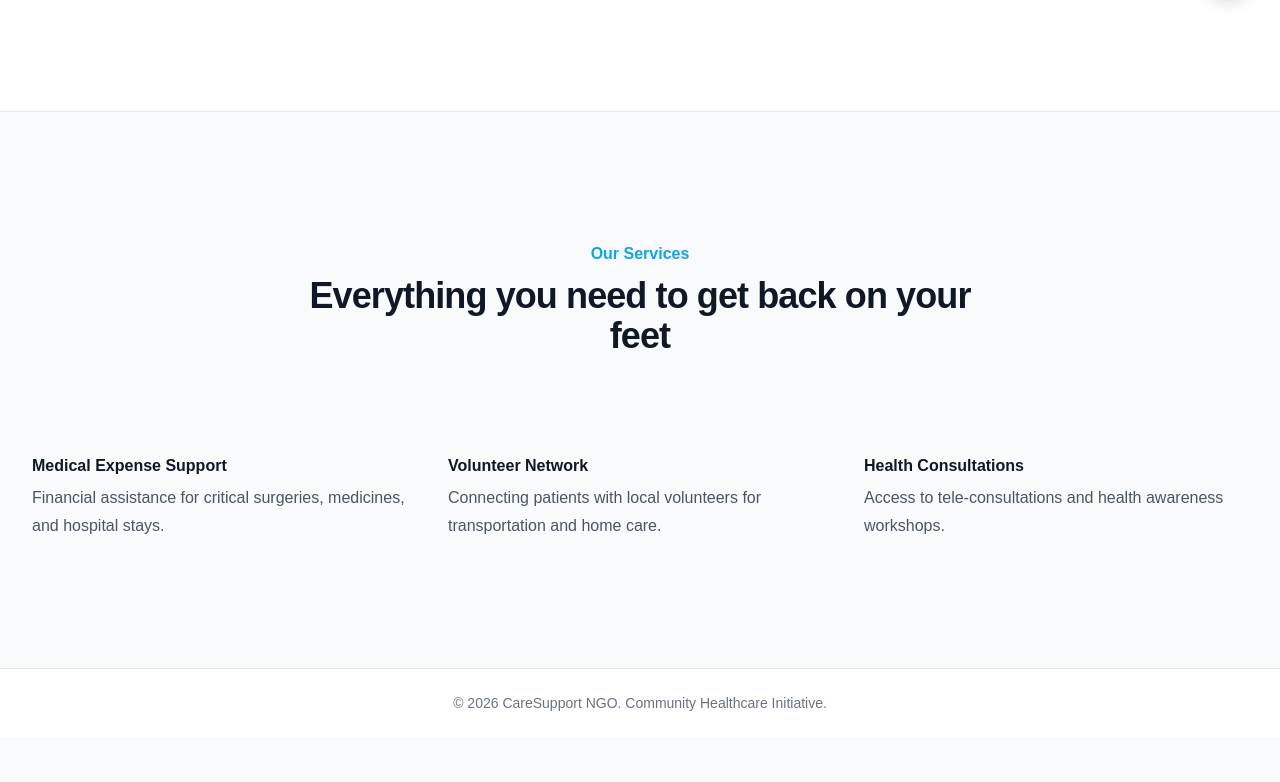
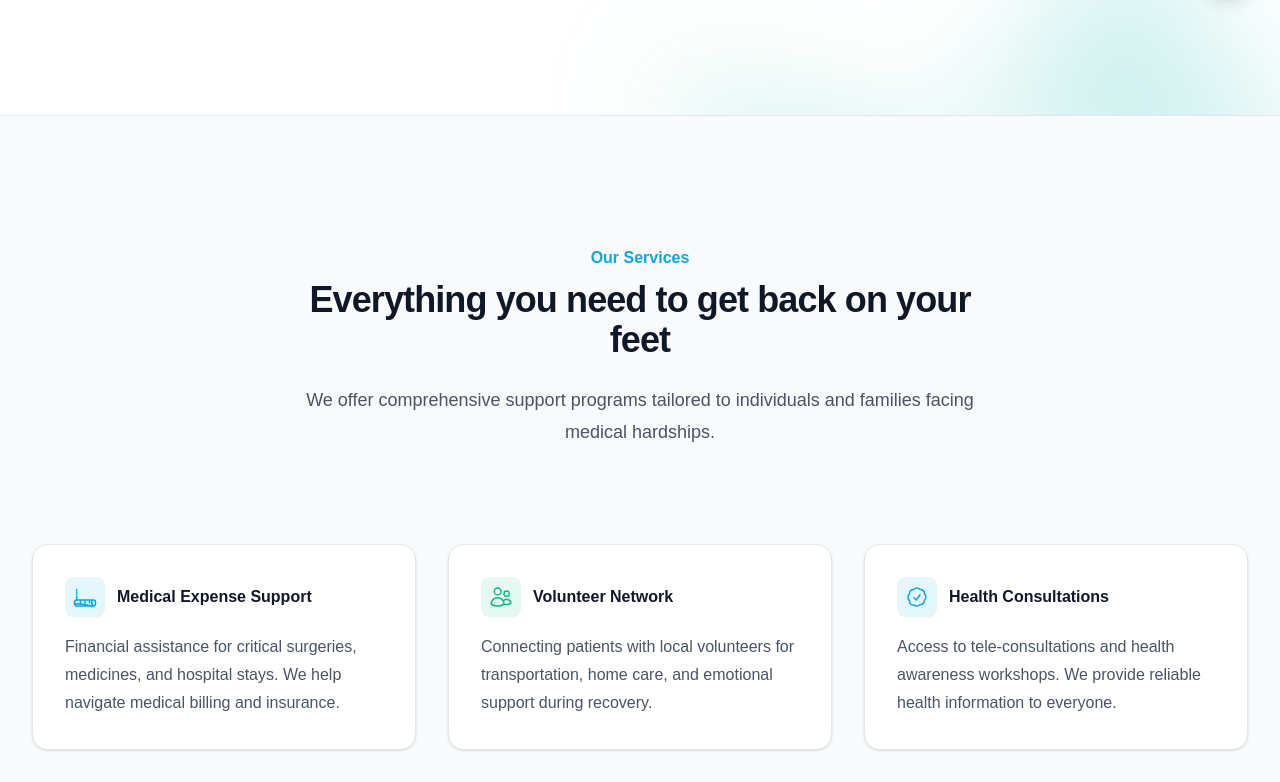
Before and after one commit to Gokula-krishnan-0010/healthcare-support-webapp, a Next.js app: page / in a window 1280 px wide. Shown: the part 778-1560 px from the top of the page. Before the commit the page ends 1515 px from the top, so only its background shows below. Built offline with nearby package versions, Linux system fonts and the light colour scheme.

Commit message:
style: enhance dark theme for home page with gradients and cards

```diff
--- a/src/app/page.tsx
+++ b/src/app/page.tsx
@@ -2,63 +2,92 @@ import Link from 'next/link';
 
 export default function Home() {
   return (
-    <div className="bg-white dark:bg-slate-900 transition-colors">
-      <div className="relative isolate px-6 pt-14 lg:px-8">
+    <div className="bg-white dark:bg-slate-900 transition-colors duration-500">
+      {/* Hero Section */}
+      <div className="relative isolate px-6 pt-14 lg:px-8 overflow-hidden">
+        {/* Decorative background elements for dark mode */}
+        <div className="absolute inset-x-0 -top-40 -z-10 transform-gpu overflow-hidden blur-3xl sm:-top-80" aria-hidden="true">
+          <div className="relative left-[calc(50%-11rem)] aspect-1155/678 w-[36.125rem] -translate-x-1/2 rotate-[30deg] bg-gradient-to-tr from-primary to-secondary opacity-20 sm:left-[calc(50%-30rem)] sm:w-[72.1875rem]" style={{ clipPath: 'polygon(74.1% 44.1%, 100% 61.6%, 97.5% 26.9%, 85.5% 0.1%, 80.7% 2%, 72.5% 32.5%, 60.2% 62.4%, 52.4% 68.1%, 47.5% 58.3%, 45.2% 34.5%, 27.5% 76.7%, 0.1% 64.9%, 17.9% 100%, 27.6% 76.8%, 76.1% 97.7%, 74.1% 44.1%)' }}></div>
+        </div>
+
         <div className="mx-auto max-w-2xl py-32 sm:py-48 lg:py-56">
           <div className="text-center">
             <h1 className="text-4xl font-bold tracking-tight text-gray-900 dark:text-white sm:text-6xl">
               Healthcare Support for Our Community
             </h1>
-            <p className="mt-6 text-lg leading-8 text-gray-600 dark:text-slate-400">
+            <p className="mt-6 text-lg leading-8 text-gray-600 dark:text-slate-300">
               CareSupport NGO provides essential medical assistance, volunteer coordination, and healthcare resources to those in need. We use technology to bridge the gap between patients and providers.
             </p>
             <div className="mt-10 flex items-center justify-center gap-x-6">
               <Link
                 href="/form"
-                className="rounded-md bg-primary px-3.5 py-2.5 text-sm font-semibold text-white shadow-sm hover:bg-sky-500 focus-visible:outline focus-visible:outline-2 focus-visible:outline-offset-2 focus-visible:outline-primary transition-colors"
+                className="rounded-md bg-primary px-5 py-3 text-sm font-semibold text-white shadow-sm hover:bg-sky-500 focus-visible:outline focus-visible:outline-2 focus-visible:outline-offset-2 focus-visible:outline-primary transition-all transform hover:scale-105"
               >
                 Request Support
               </Link>
-              <Link href="/form" className="text-sm font-semibold leading-6 text-gray-900 dark:text-slate-200">
+              <Link href="/form" className="text-sm font-semibold leading-6 text-gray-900 dark:text-slate-200 hover:text-primary dark:hover:text-primary transition-colors">
                 Learn more <span aria-hidden="true">→</span>
               </Link>
             </div>
           </div>
         </div>
+
+        <div className="absolute inset-x-0 top-[calc(100%-13rem)] -z-10 transform-gpu overflow-hidden blur-3xl sm:top-[calc(100%-30rem)]" aria-hidden="true">
+          <div className="relative left-[calc(50%+3rem)] aspect-1155/678 w-[36.125rem] -translate-x-1/2 bg-gradient-to-tr from-secondary to-primary opacity-20 sm:left-[calc(50%+36rem)] sm:w-[72.1875rem]" style={{ clipPath: 'polygon(74.1% 44.1%, 100% 61.6%, 97.5% 26.9%, 85.5% 0.1%, 80.7% 2%, 72.5% 32.5%, 60.2% 62.4%, 52.4% 68.1%, 47.5% 58.3%, 45.2% 34.5%, 27.5% 76.7%, 0.1% 64.9%, 17.9% 100%, 27.6% 76.8%, 76.1% 97.7%, 74.1% 44.1%)' }}></div>
+        </div>
       </div>
 
-      <div className="bg-gray-50 dark:bg-slate-800/50 py-24 sm:py-32 transition-colors border-t border-gray-100 dark:border-slate-800">
+      {/* Services Section */}
+      <div className="bg-gray-50 dark:bg-slate-800/50 py-24 sm:py-32 transition-colors border-t border-gray-200 dark:border-slate-800">
         <div className="mx-auto max-w-7xl px-6 lg:px-8">
           <div className="mx-auto max-w-2xl lg:text-center">
-            <h2 className="text-base font-semibold leading-7 text-primary">Our Services</h2>
+            <h2 className="text-base font-semibold leading-7 text-primary dark:text-primary">Our Services</h2>
             <p className="mt-2 text-3xl font-bold tracking-tight text-gray-900 dark:text-white sm:text-4xl">
               Everything you need to get back on your feet
+            </p>
+            <p className="mt-6 text-lg leading-8 text-gray-600 dark:text-slate-400">
+              We offer comprehensive support programs tailored to individuals and families facing medical hardships.
             </p>
           </div>
           <div className="mx-auto mt-16 max-w-2xl sm:mt-20 lg:mt-24 lg:max-w-none">
             <dl className="grid max-w-xl grid-cols-1 gap-x-8 gap-y-16 lg:max-w-none lg:grid-cols-3">
-              <div className="flex flex-col">
-                <dt className="text-base font-semibold leading-7 text-gray-900 dark:text-slate-100">
+              <div className="flex flex-col bg-white dark:bg-slate-800 p-8 rounded-2xl shadow-sm border border-gray-100 dark:border-slate-700 hover:shadow-md transition-all">
+                <dt className="text-base font-semibold leading-7 text-gray-900 dark:text-slate-100 flex items-center gap-3">
+                  <div className="h-10 w-10 rounded-lg bg-primary/10 flex items-center justify-center">
+                    <svg className="h-6 w-6 text-primary" fill="none" viewBox="0 0 24 24" strokeWidth="1.5" stroke="currentColor">
+                      <path strokeLinecap="round" strokeLinejoin="round" d="M2.25 18.75a60.07 60.07 0 0115.797 2.101c.727.198 1.453-.342 1.453-1.096V18.75M3.75 4.5v.75m0 1.5v.75m0 1.5v.75m0 1.5V15m15 0v.75m0 1.5v.75m0 1.5v.75m0 1.5V15M3.75 15h16.5M3.75 15a2.25 2.25 0 00-2.25 2.25v1.5a2.25 2.25 0 002.25 2.25h16.5a2.25 2.25 0 002.25-2.25v-1.5a2.25 2.25 0 00-2.25-2.25M7.5 15v3m4.5-3v3m4.5-3v3" />
+                    </svg>
+                  </div>
                   Medical Expense Support
                 </dt>
-                <dd className="mt-1 flex flex-auto flex-col text-base leading-7 text-gray-600 dark:text-slate-400">
-                  <p className="flex-auto">Financial assistance for critical surgeries, medicines, and hospital stays.</p>
+                <dd className="mt-4 flex flex-auto flex-col text-base leading-7 text-gray-600 dark:text-slate-400">
+                  <p className="flex-auto">Financial assistance for critical surgeries, medicines, and hospital stays. We help navigate medical billing and insurance.</p>
                 </dd>
               </div>
-              <div className="flex flex-col">
-                <dt className="text-base font-semibold leading-7 text-gray-900 dark:text-slate-100">
+              <div className="flex flex-col bg-white dark:bg-slate-800 p-8 rounded-2xl shadow-sm border border-gray-100 dark:border-slate-700 hover:shadow-md transition-all">
+                <dt className="text-base font-semibold leading-7 text-gray-900 dark:text-slate-100 flex items-center gap-3">
+                  <div className="h-10 w-10 rounded-lg bg-secondary/10 flex items-center justify-center">
+                    <svg className="h-6 w-6 text-secondary" fill="none" viewBox="0 0 24 24" strokeWidth="1.5" stroke="currentColor">
+                      <path strokeLinecap="round" strokeLinejoin="round" d="M15 19.128a9.38 9.38 0 002.625.372 9.337 9.337 0 004.121-.952 4.125 4.125 0 00-7.533-2.493M15 19.128v-.003c0-1.113-.285-2.16-.786-3.07M15 19.128v.106A12.318 12.318 0 018.624 21c-2.331 0-4.512-.645-6.374-1.766l-.001-.109a6.375 6.375 0 0111.964-3.07M12 6.375a3.375 3.375 0 11-6.75 0 3.375 3.375 0 016.75 0zm8.25 2.25a2.625 2.625 0 11-5.25 0 2.625 2.625 0 015.25 0z" />
+                    </svg>
+                  </div>
                   Volunteer Network
                 </dt>
-                <dd className="mt-1 flex flex-auto flex-col text-base leading-7 text-gray-600 dark:text-slate-400">
-                  <p className="flex-auto">Connecting patients with local volunteers for transportation and home care.</p>
+                <dd className="mt-4 flex flex-auto flex-col text-base leading-7 text-gray-600 dark:text-slate-400">
+                  <p className="flex-auto">Connecting patients with local volunteers for transportation, home care, and emotional support during recovery.</p>
                 </dd>
               </div>
-              <div className="flex flex-col">
-                <dt className="text-base font-semibold leading-7 text-gray-900 dark:text-slate-100">
+              <div className="flex flex-col bg-white dark:bg-slate-800 p-8 rounded-2xl shadow-sm border border-gray-100 dark:border-slate-700 hover:shadow-md transition-all">
+                <dt className="text-base font-semibold leading-7 text-gray-900 dark:text-slate-100 flex items-center gap-3">
+                  <div className="h-10 w-10 rounded-lg bg-primary/10 flex items-center justify-center">
+                    <svg className="h-6 w-6 text-primary" fill="none" viewBox="0 0 24 24" strokeWidth="1.5" stroke="currentColor">
+                      <path strokeLinecap="round" strokeLinejoin="round" d="M9 12.75L11.25 15 15 9.75M21 12c0 1.268-.63 2.39-1.593 3.068a3.745 3.745 0 01-1.043 3.296 3.745 3.745 0 01-3.296 1.043A3.745 3.745 0 0112 21a3.745 3.745 0 01-3.068-.957 3.745 3.745 0 01-3.296-1.043 3.745 3.745 0 01-1.043-3.296A3.745 3.745 0 013 12c0-1.268.63-2.39 1.593-3.068a3.745 3.745 0 011.043-3.296 3.745 3.745 0 013.296-1.043A3.745 3.745 0 0112 3c1.268 0 2.39.63 3.068 1.593a3.746 3.746 0 013.296 1.043 3.746 3.746 0 011.043 3.296A3.745 3.745 0 0121 12z" />
+                    </svg>
+                  </div>
                   Health Consultations
                 </dt>
-                <dd className="mt-1 flex flex-auto flex-col text-base leading-7 text-gray-600 dark:text-slate-400">
-                  <p className="flex-auto">Access to tele-consultations and health awareness workshops.</p>
+                <dd className="mt-4 flex flex-auto flex-col text-base leading-7 text-gray-600 dark:text-slate-400">
+                  <p className="flex-auto">Access to tele-consultations and health awareness workshops. We provide reliable health information to everyone.</p>
                 </dd>
               </div>
             </dl>
```
